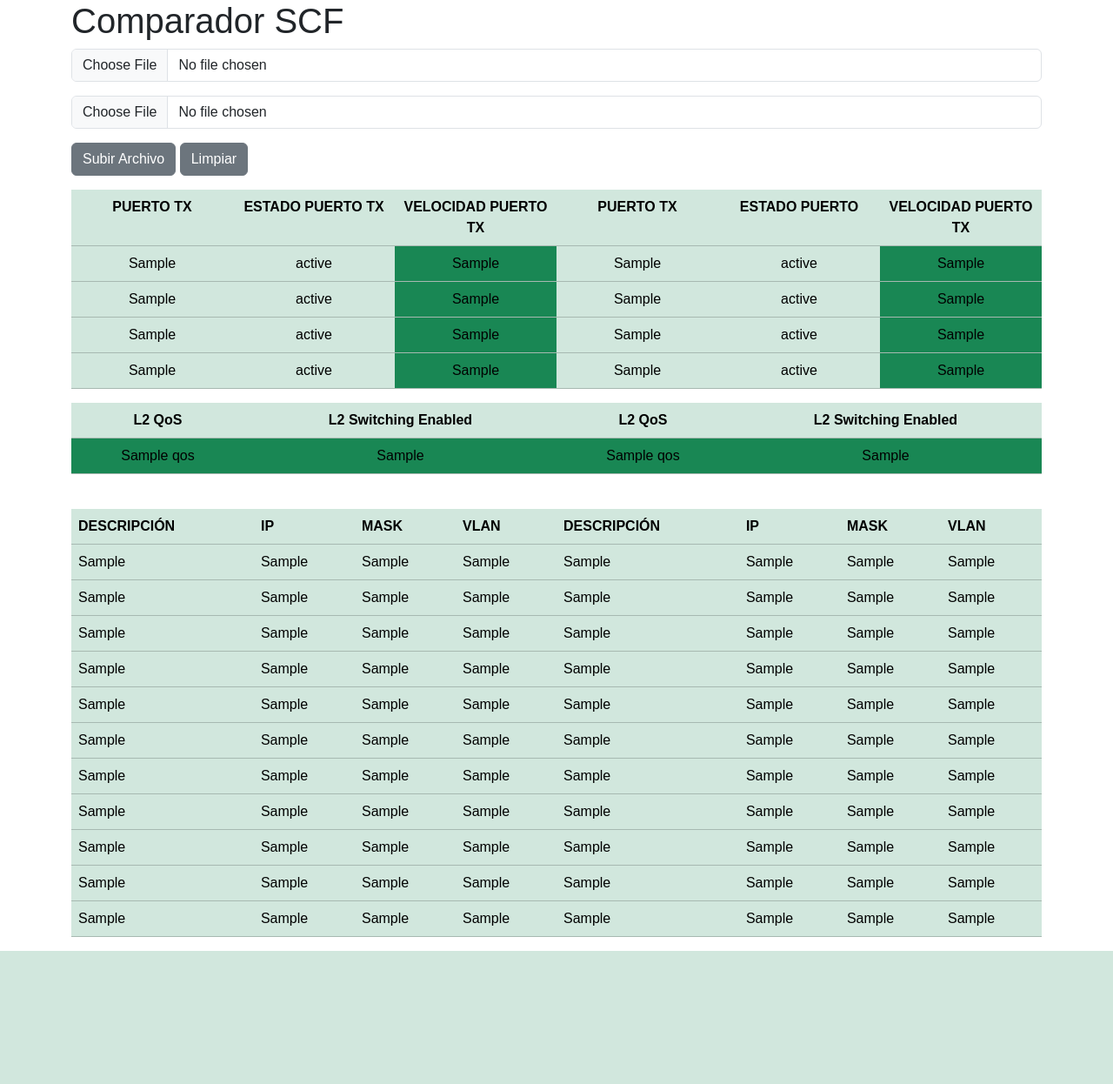
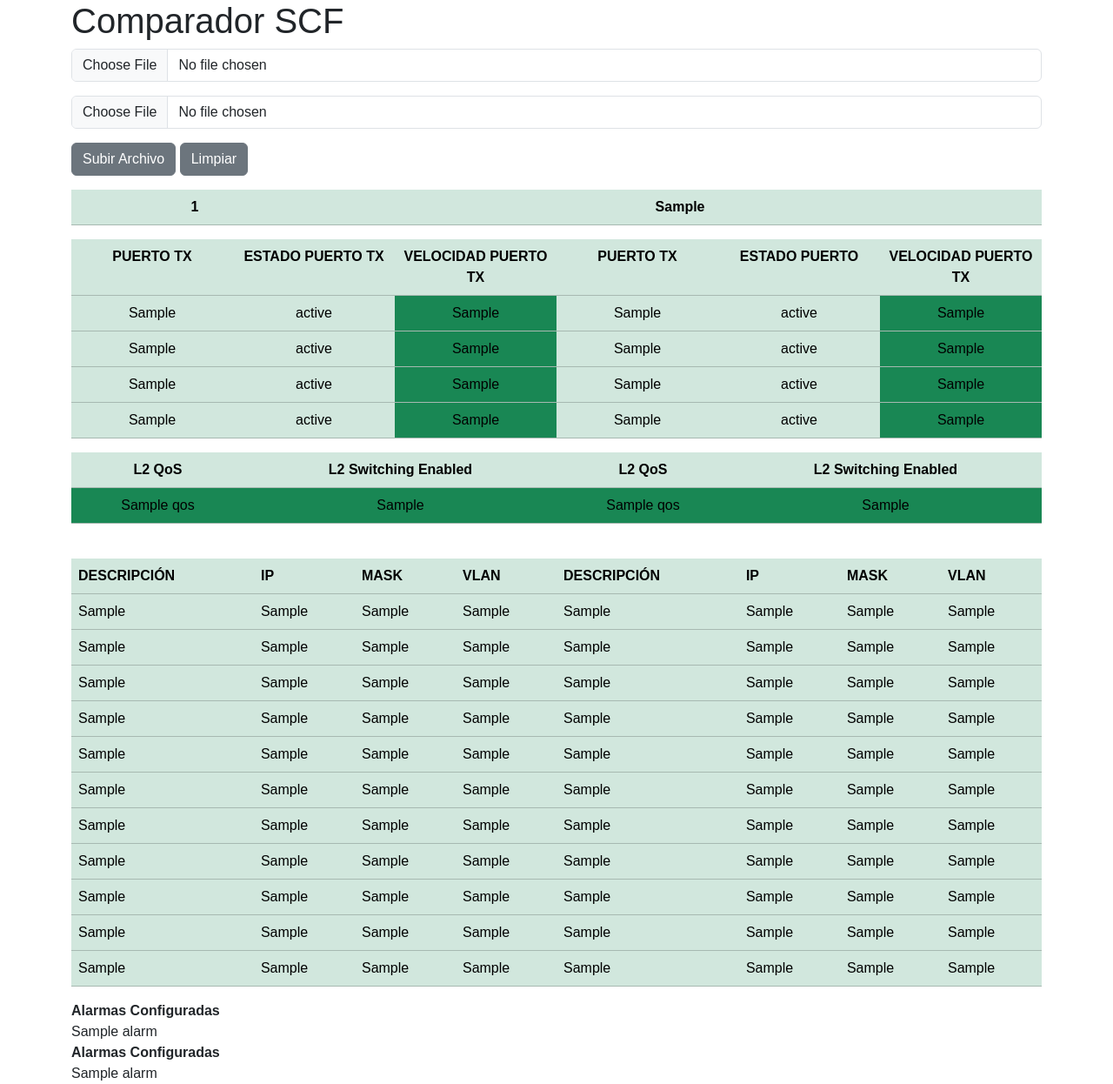
Before and after one commit to plepori/claro, a Django app: template scfcompara/app/templates/home.html in a window 1280 px wide. Shown: the whole page at 87% size. Before the commit the page ends 1093 px from the top, so only its background shows below. Run offline with Django 4.2, Linux system fonts and the light colour scheme; the template is opened without the code that fills it: most values are stand-ins (such as "Sample title", 1, 10 or a date in 2020); lists and menus that the app fills with data are empty; some web fonts are replaced.

Commit message:
cambios en home.html

```diff
--- a/scfcompara/app/templates/home.html
+++ b/scfcompara/app/templates/home.html
@@ -24,6 +24,14 @@
         </form>
       </section>
       <section>
+
+        <table class="mt-3 table table-success">
+          <tr class="container text-center">
+            <th >{{cid}}</th>
+            <th >{{cid2}}</th>
+          </tr>
+        </table>
+
         <table class="mt-3 table table-success">
           <tr class="container text-center">
             <th class="col-md-2">PUERTO TX</th>
@@ -231,56 +239,30 @@
 
         </table>
       </section>
+      <table>
+        <th>Alarmas Configuradas</th>
+        <tr>
+          <td>
+          {% for i in alarm %}
+            {{i}}<br>
+          {% endfor %}
+          </td>
+        </tr>
+      </table>
+
+      <table>
+        <th>Alarmas Configuradas</th>
+        <tr>
+          <td>
+          {% for i in alarm %}
+            {{i}}<br>
+          {% endfor %}
+          </td>
+        </tr>
+      </table>
   </main>
 
-    <!--
-    <div style="float:left; position: absolute; left: 400px;">
-        <table>
-            <tr>
-                <th>DESCRIPCIÓN</th>
-                <th>IP</th>
-                <th>MASK</th>
-                <th>VLAN</th>
-            </tr>
 
-            <tr>
-                <td>{{info2.TECNO0}}</td>
-                <td>{{info2.IP0}}</td>
-                <td>{{info2.MASK0}}</td>
-                <td>{{info2.VLAN0}}</td>
-            </tr>
-
-            <tr>
-                <td>{{info2.TECNO1}}</td>
-                <td>{{info2.IP1}}</td>
-                <td>{{info2.MASK1}}</td>
-                <td>{{info2.VLAN1}}</td>
-            </tr>
-
-
-
-        </table>
-    </div>
-
-        <br>
-        <tr><td>PUERTOS CONFIGURADOS:</td>
-        <tr><td></td><td>{{port.0}}</td><td>{{port2.0}}</td></tr>
-        <tr><td></td><td>{{port.1}}</td><td>{{port2.1}}</td></tr>
-        <tr><td></td><td>{{port.2}}</td><td>{{port2.2}}</td></tr>
-        <tr><td></td><td>{{port.3}}</td><td>{{port2.3}}</td></tr>
-        <tr><td></td><td>{{port.4}}</td><td>{{port2.4}}</td></tr>
-        <tr><td></td><td>{{port.5}}</td><td>{{port2.5}}</td></tr>
-        <tr><td></td><td>{{port.6}}</td><td>{{port2.6}}</td></tr>
-        <tr><td></td><td>{{port.7}}</td><td>{{port2.7}}</td></tr>
-        <tr><td></td><td>{{port.8}}</td><td>{{port2.8}}</td></tr>
-        <tr><td></td><td>{{port.9}}</td><td>{{port2.9}}</td></tr>
-        <tr><td>VLAN CONFIGURADAS:</td>
-        </td><td>{% for i in vlan %}{{i}} {% endfor %}<br>
-        </td><td>{% for i in vlan2 %}{{i}} {% endfor %}<br></td></tr>
-        <tr><td>L2 QoS</td><td>{{qos.qos}}</td><td>{{qos2.qos}}</td></tr>
-        <tr><td>L2 SwitchingEnabled</td><td>{{qos.l2}}</td><td>{{qos2.l2}}</td></tr>
-
-    -->
     <!-- Boostrap -->
     <script src="https://cdn.jsdelivr.net/npm/bootstrap@5.3.1/dist/js/bootstrap.bundle.min.js"></script>
     <!-- Custom JS -->
```
